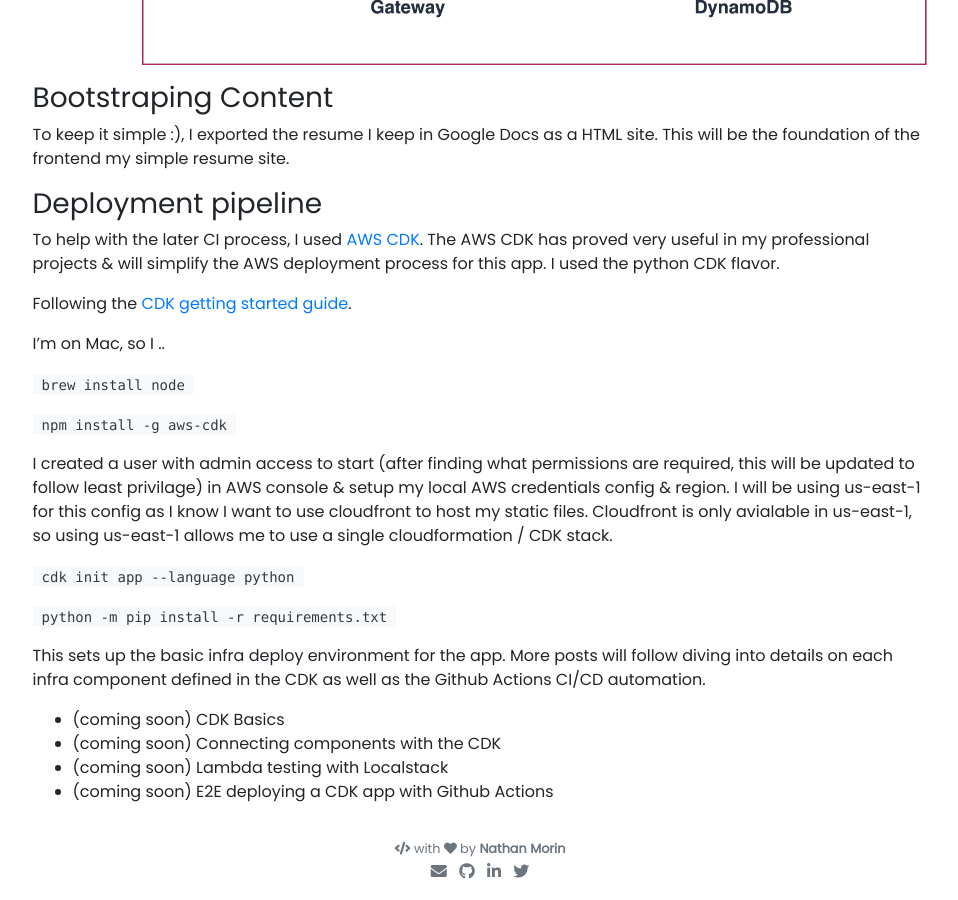
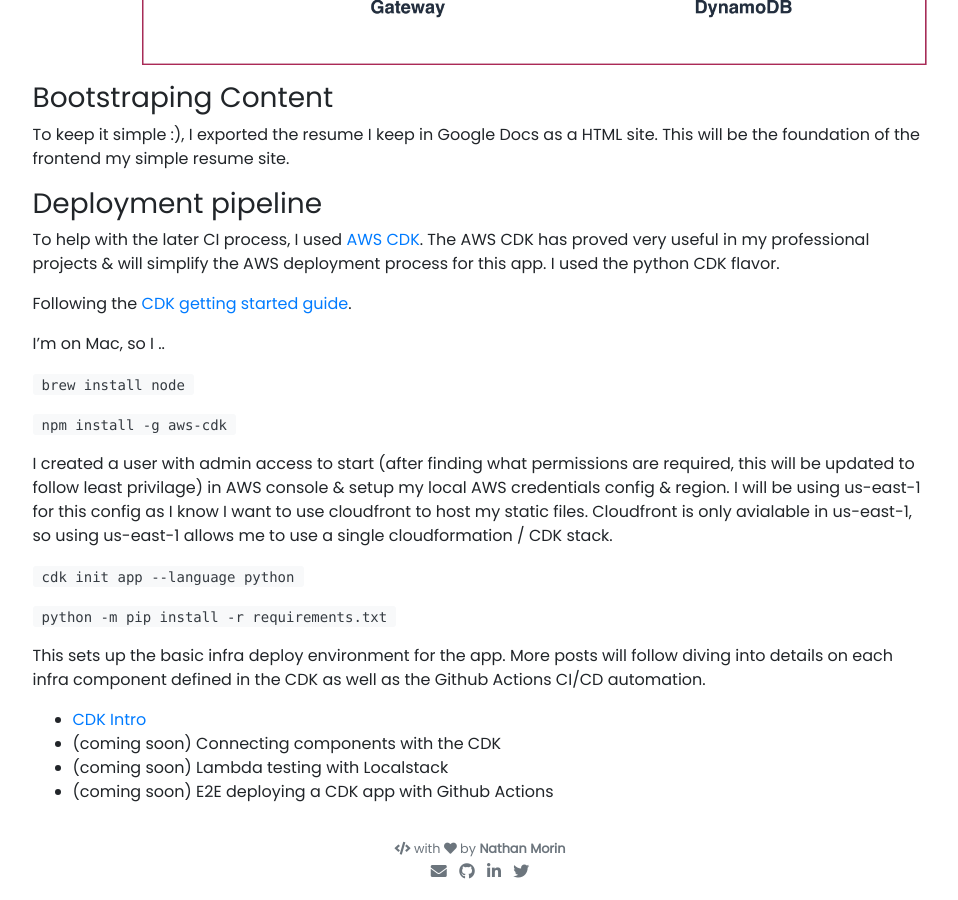
Before and after one commit to nathanamorin/nathanamorin.github.io, a Jekyll site: the page built from _posts/2021-06-24-resume-site-challenge.md, in a window 1280 px wide and 900 px high, scrolled down 1518 px. Shown: the whole window, without its empty margins (160-1118 px from the left). Built offline with Jekyll 4.4.1, drawn with Linux system fonts in a browser that asks for light colours; nearby versions of some CDN libraries; our own code applies the rules of GitHub Pages for plain Markdown files.

Commit message:
Update 2021-06-24-resume-site-challenge.md

```diff
--- a/_posts/2021-06-24-resume-site-challenge.md
+++ b/_posts/2021-06-24-resume-site-challenge.md
@@ -52,7 +52,7 @@
 
 This sets up the basic infra deploy environment for the app.  More posts will follow diving into details on each infra component defined in the CDK as well as the Github Actions CI/CD automation.
 
-+ (coming soon) CDK Basics
++ [CDK Intro](/articles/cdk-intro)
 + (coming soon) Connecting components with the CDK
 + (coming soon) Lambda testing with Localstack
 + (coming soon) E2E deploying a CDK app with Github Actions
```
